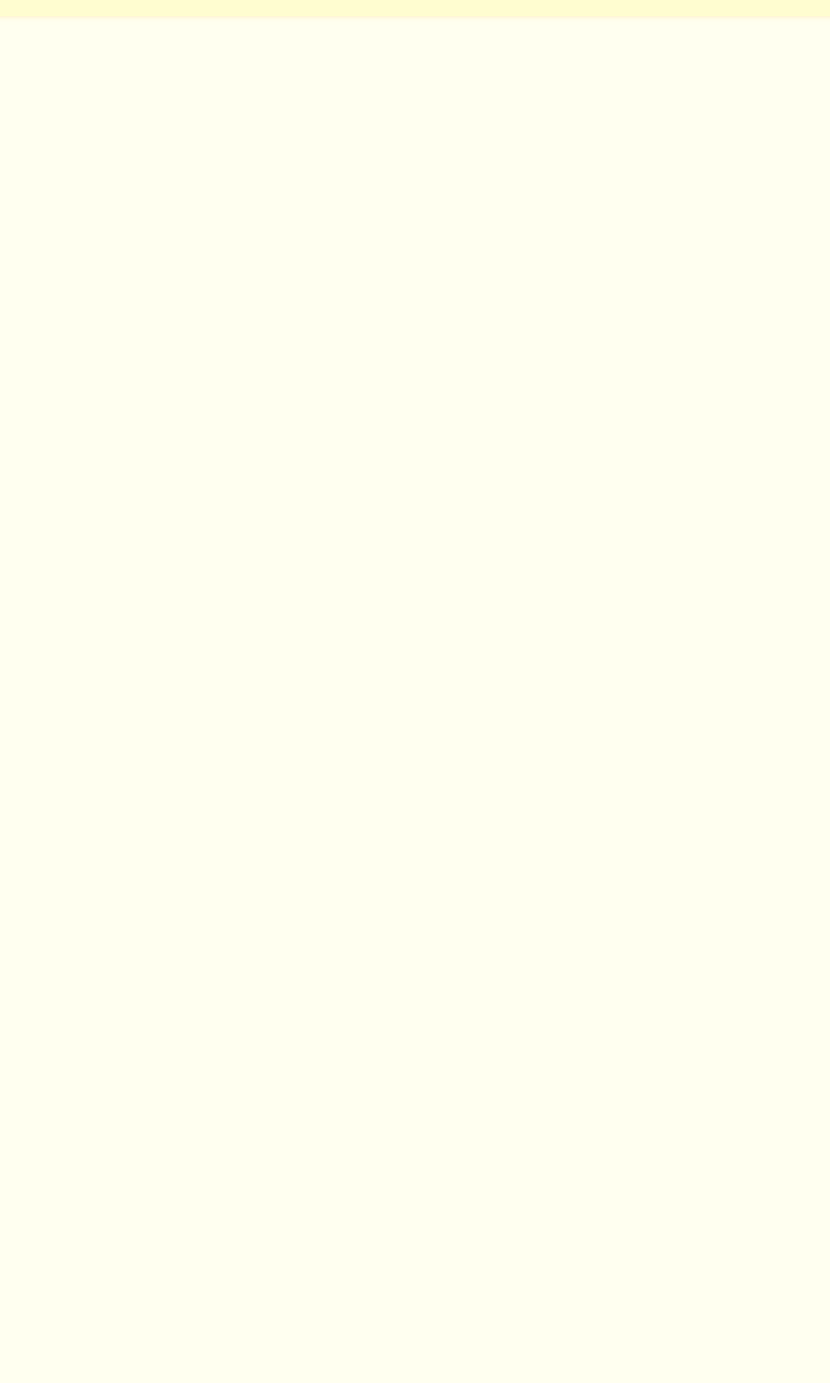
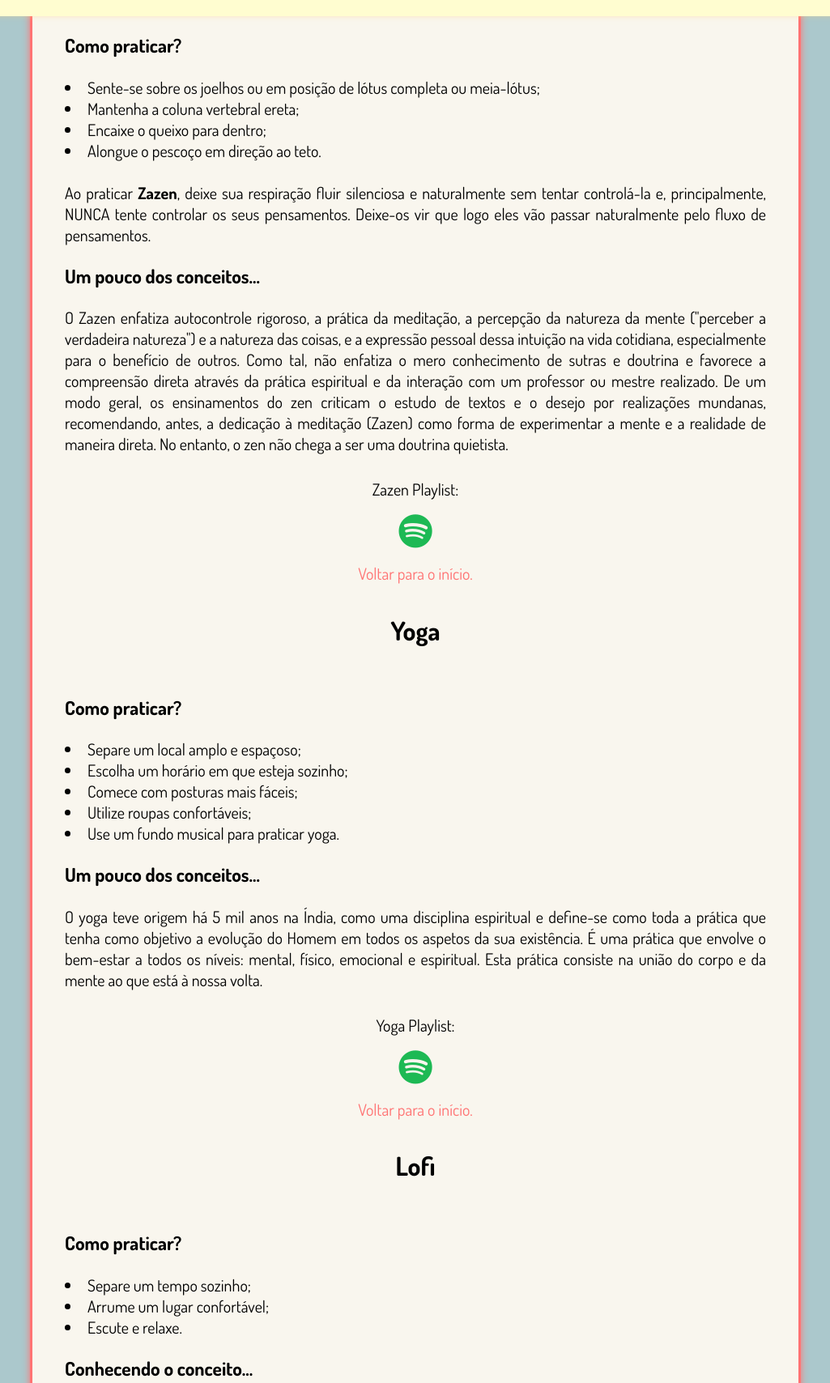
Before and after one commit to farvillage/hackathon, a website: page index.html in a window 1280 px wide. Shown: the part 780-2488 px from the top of the page at 81% size, without its empty margins (127-1152 px from the left). Before the commit the page ends 811 px from the top, so only its background shows below. Drawn offline with nearby package versions, Linux system fonts and the light colour scheme.

Commit message:
atualizacoes home

```diff
--- a/index.html
+++ b/index.html
@@ -5,11 +5,11 @@
     <meta http-equiv="X-UA-Compatible" content="IE=edge">
     <meta name="viewport" content="width=device-width, initial-scale=1.0">
     <link rel="stylesheet" href="https://cdnjs.cloudflare.com/ajax/libs/animate.css/4.1.1/animate.min.css"/>
+    <link rel="stylesheet" href="https://cdnjs.cloudflare.com/ajax/libs/font-awesome/4.7.0/css/font-awesome.min.css">
     <title>ZenPlace</title>
     <link href="https://fonts.googleapis.com/css?family=Dosis:400,700" rel="stylesheet"/>
     <link href="style.css" rel="stylesheet"/>
 </head>
-
 <body>
   <div class="header">
     <div class="navbar_left">ZenPlace</div>
@@ -19,35 +19,98 @@
       <div class="quemsomos"><a href="quem_somos.html"">Quem somos?</a></div>
       <div class="about"><a href="about.html">Sobre</a></div>
     </div>
-  </div>
+  </div><a name="inicio"></a>
   <div class="container">
     <div class="links-meditation">
-      <div class="limpeza-link"><a href="#limpeza">Limpeza mental</a></div>
+      <div class="limpeza-link"><a href="#limpeza">Zazen</a></div>
       <div class="yoga-link"><a href="#yoga">Yoga</a></div>
       <div class="lofi-link"><a href="#lofi">Lofi</a></div>
       <div class="asmr-link"><a href="#asmr">ASMR</a></div>
     </div>
     <div class="img-meditation"><img src="https://cdn-icons-png.flaticon.com/512/5266/5266956.png" alt="img"></div>
-  </div>
+  </div><a name="limpeza"></a>
 
+  <div class="background">
+
+  <div class="push"></div>
   <div class="descricoes">
     <div class="limpeza-descricao">
-      Lorem ipsum dolor, sit amet consectetur adipisicing elit. Consequatur eligendi distinctio eos esse neque quidem sunt, quibusdam quae numquam. Sequi cupiditate error quisquam tempore ipsa reiciendis? Sint quaerat aut deleniti?
-    </div><br>
+      <h1>Zazen</h1>
+      <div>
+        <h3>Como praticar?</h3>
+        <li>Sente-se sobre os joelhos ou em posição de lótus completa ou meia-lótus;</li>
+        <li>Mantenha a coluna vertebral ereta;</li>
+        <li>Encaixe o queixo para dentro;</li>
+        <li>Alongue o pescoço em direção ao teto.</li> <br>
+        Ao praticar <strong>Zazen</strong>, deixe sua respiração fluir silenciosa e naturalmente sem tentar controlá-la e, principalmente, NUNCA tente controlar os seus pensamentos. Deixe-os vir que logo eles vão passar naturalmente pelo fluxo de pensamentos.
+        <h3>Um pouco dos conceitos...</h3>
+        O Zazen enfatiza autocontrole rigoroso, a prática da meditação, a percepção da natureza da mente ("perceber a verdadeira natureza") e a natureza das coisas, e a expressão pessoal dessa intuição na vida cotidiana, especialmente para o benefício de outros. Como tal, não enfatiza o mero conhecimento de sutras e doutrina e favorece a compreensão direta através da prática espiritual e da interação com um professor ou mestre realizado. De um modo geral, os ensinamentos do zen criticam o estudo de textos e o desejo por realizações mundanas, recomendando, antes, a dedicação à meditação (Zazen) como forma de experimentar a mente e a realidade de maneira direta. No entanto, o zen não chega a ser uma doutrina quietista.
+      </div>
+      <div style="text-align: center;">
+        Zazen Playlist:
+        <div style="text-align: center;">
+          <a href="https://open.spotify.com/album/5VRrnozHCIMENZJ3Kvma6I?si=QsP2AzEyT529wU15AY3eNA" target="_blank"><i class="fa fa-spotify" style="font-size:48px;color:#1DB954"></i></a>
+        </div>
+        <a href="#inicio">Voltar para o início.</a>
+      </div>
+    </div>
     <div class="yoga-descricao">
-      Lorem ipsum dolor sit amet consectetur adipisicing elit. Sequi numquam aspernatur ea voluptatum veritatis aliquid quia ullam, laboriosam, adipisci reprehenderit a voluptatem illo nulla nam quidem tempora architecto doloribus inventore.
-    </div><br>
+      <h1>Yoga</h1>
+      <div>
+        <h3>Como praticar?</h3>
+        <li>Separe um local amplo e espaçoso;</li>
+        <li>Escolha um horário em que esteja sozinho;</li>
+        <li>Comece com posturas mais fáceis;</li>
+        <li>Utilize roupas confortáveis;</li>
+        <li>Use um fundo musical para praticar yoga.</li>
+
+        <h3>Um pouco dos conceitos...</h3>
+        O yoga teve origem há 5 mil anos na Índia, como uma disciplina espiritual e define-se como toda a prática que tenha como objetivo a evolução do Homem em todos os aspetos da sua existência. É uma prática que envolve o bem-estar a todos os níveis: mental, físico, emocional e espiritual. Esta prática consiste na união do corpo e da mente ao que está à nossa volta.
+      </div>
+      <div style="text-align: center;">
+        Yoga Playlist:
+        <div style="text-align: center;">
+          <a href="https://open.spotify.com/playlist/37i9dQZF1DX9uKNf5jGX6m?si=eb707f8f738a42c3" target="_blank"><i class="fa fa-spotify" style="font-size:48px;color:#1DB954"></i></a>
+        </div>
+        <a href="#inicio">Voltar para o início.</a>
+      </div>
+    </div>
     <div class="lofi-descricao">
-      Lorem ipsum dolor sit amet consectetur adipisicing elit. Vero officiis ipsa iure sit quisquam tempore veniam harum impedit, aliquid ut quasi autem quibusdam facere reprehenderit deserunt eveniet illo id porro.
-    </div><br>
+      <h1>Lofi</h1>
+      <div>
+        <h3>Como praticar?</h3>
+        <li>Separe um tempo sozinho;</li>
+        <li>Arrume um lugar confortável;</li>
+        <li>Escute e relaxe.</li>
+        <h3>Conhecendo o conceito...</h3>
+        O nome vem de “low fidelity” (baixa fidelidade), que se refere à qualidade do som, normalmente limitada pela condição financeira do artista, muitas vezes usando gravadores baratos de fita cassete. Sons repetitivos de batidas simples, com uma pegada de jazz e quase sempre sem voz, que casam perfeitamente com uma leitura e estudo, sem tirar a atenção da tarefa principal.
+      </div>
+      <div style="text-align: center;">
+        Lofi Playlist:
+        <div style="text-align: center;">
+          <a href="https://open.spotify.com/playlist/4eWBwGl0c5wtp6k5Krp6My?si=3f51b06b51814ae5" target="_blank"><i class="fa fa-spotify" style="font-size:48px;color:#1DB954"></i></a>
+        </div>
+        <a href="#inicio">Voltar para o início.</a>
+      </div>
+    </div>
     <div class="asmr-descricao">
-      Lorem, ipsum dolor sit amet consectetur adipisicing elit. Dolorem molestiae necessitatibus perspiciatis aspernatur accusantium deserunt dignissimos quo in voluptas! Eius odit magnam nostrum omnis impedit, commodi quasi perferendis veniam optio.
-    </div><br>
-    <div class="push"></div>
+      <h1>ASMR</h1>
+      <div>
+        ASMR é a sigla para Reposta Sensorial Meridiana Autônoma, em português. É o nome dado a sensações prazerosas, geralmente um formigamento ou arrepio causado por estímulos visuais, auditivos e cognitivos. O estado de relaxamento, suficiente para causar a sensação (que alguns descrevem como um “orgasmo cerebral”) e essa resposta varia de pessoa para pessoa, podendo até mesmo o ouvinte relaxar ao ponto de acabar dormindo. Existe vários tipos de ASMR, vai de pequenas batidas em objetos até envolvendo comidas.
+      </div>
+      <div style="text-align: center;">
+        ASMR Playlist:
+        <div style="text-align: center;">
+          <a href="https://open.spotify.com/playlist/4srXqv783lPqPgR4gbjakf?si=e9548a31b55e4dc6" target="_blank"><i class="fa fa-spotify" style="font-size:48px;color:#1DB954"></i></a>
+        </div>
+        <a href="#inicio">Voltar para o início.</a>
+      </div>
+    </div>
   </div>
+  <div class="push"></div>
   <div class="footer">
     <div class="copyright">&copy; 2023 ZenPlace, Inc</div>
   </div>
-<script src="script.js"></script>
+  <script src="script.js"></script>
 </body>
 </html>
--- a/style.css
+++ b/style.css
@@ -4,15 +4,17 @@
     --terciary-color: rgba(255,204,121,1);
 }
 body {
-    background-color: #FFFFF0; /*#FFFFF0 cor para por quando a tela abaixar #FFCC79*/
+    background-color: #FFFFF0;
     color: black;
     font-family: Dosis;
+    margin: 0;
 }
 /*topbar*/
 .header {
     border-radius: 20px;
     background-color: #FFFDD0;
     padding: 20px;
+    margin: 10px;
     font-size: 18px;
     display: flex;
     box-shadow: 0px 4px 10px 0px rgba(255,204,121,1);
@@ -75,7 +77,6 @@ a {
     padding: 10px 15px;
     transition: 200ms;
     text-align: center;
-    width: 100%;
     box-sizing: border-box;
     border: 0;
     font-size: 20px;
@@ -97,6 +98,33 @@ a {
     cursor: not-allowed;
 }
 
+/*home 2*/
+.background {
+    background-color: #abc8cc;
+    border-top: #8db0b5 solid;
+}
+.descricoes {
+    border: var(--secundary-color) solid;
+    border-radius: 20px;
+    box-shadow: 0 0 10px var(--secundary-color);
+    background-color: #F9F6EE;
+    padding: 25px;
+    width: 70%;
+    margin: auto;
+}
+.descricoes a {
+    color: var(--secundary-color);
+}
+.limpeza-descricao div, a, .yoga-descricao div, a, .lofi-descricao div, a, .asmr-descricao div, a {
+    font-size: 20px;
+    padding: 15px;
+    text-align: justify;
+}
+.limpeza-descricao h1, .yoga-descricao h1, .lofi-descricao h1, .asmr-descricao h1 {
+    align-items: center;
+    text-align: center;
+}
+
 /*scroolbar*/
 ::-webkit-scrollbar {
     width: 12px;
@@ -111,7 +139,7 @@ a {
 
 /*footer*/
 .push {
-    height: 80px;
+    height: 100px;
 }
 .footer {
     background-color: #FFFDD0;
```
Also changed, not shown: desabafe.html (+1 -1 lines).
